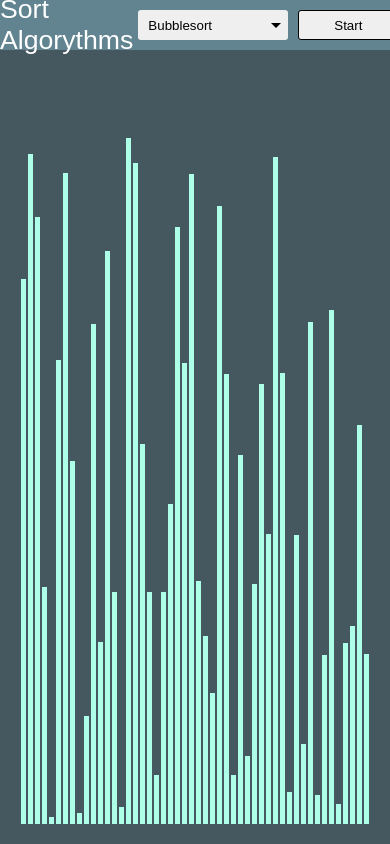
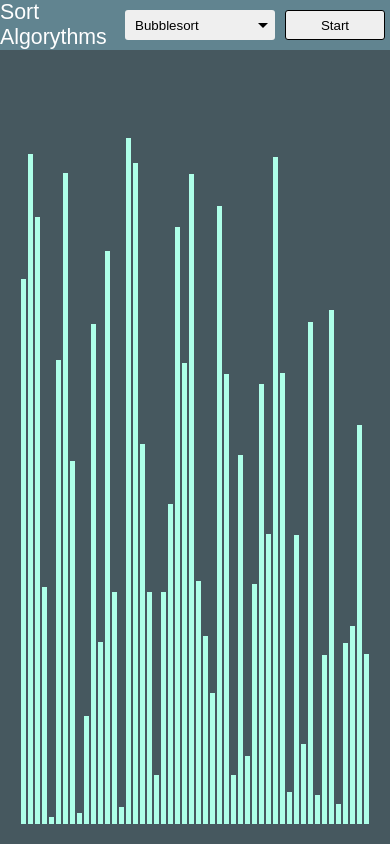
Before and after one commit to aroelleke/SortAlgorythm-Illustration, a website with bundled scripts: page index.html in a window 390 px wide. Built offline with nearby package versions, Linux system fonts and the light colour scheme.

Commit message:
title text is now a bit responsive

```diff
--- a/style.css
+++ b/style.css
@@ -85,3 +85,9 @@ select:hover, select:active, select:focus {
 .currentHighlight {
     background-color: rgb(221, 6, 6);
 }
+
+@media only screen and (max-width: 600px) {
+    #title {
+        font-size: 16pt;
+    }
+}
```
